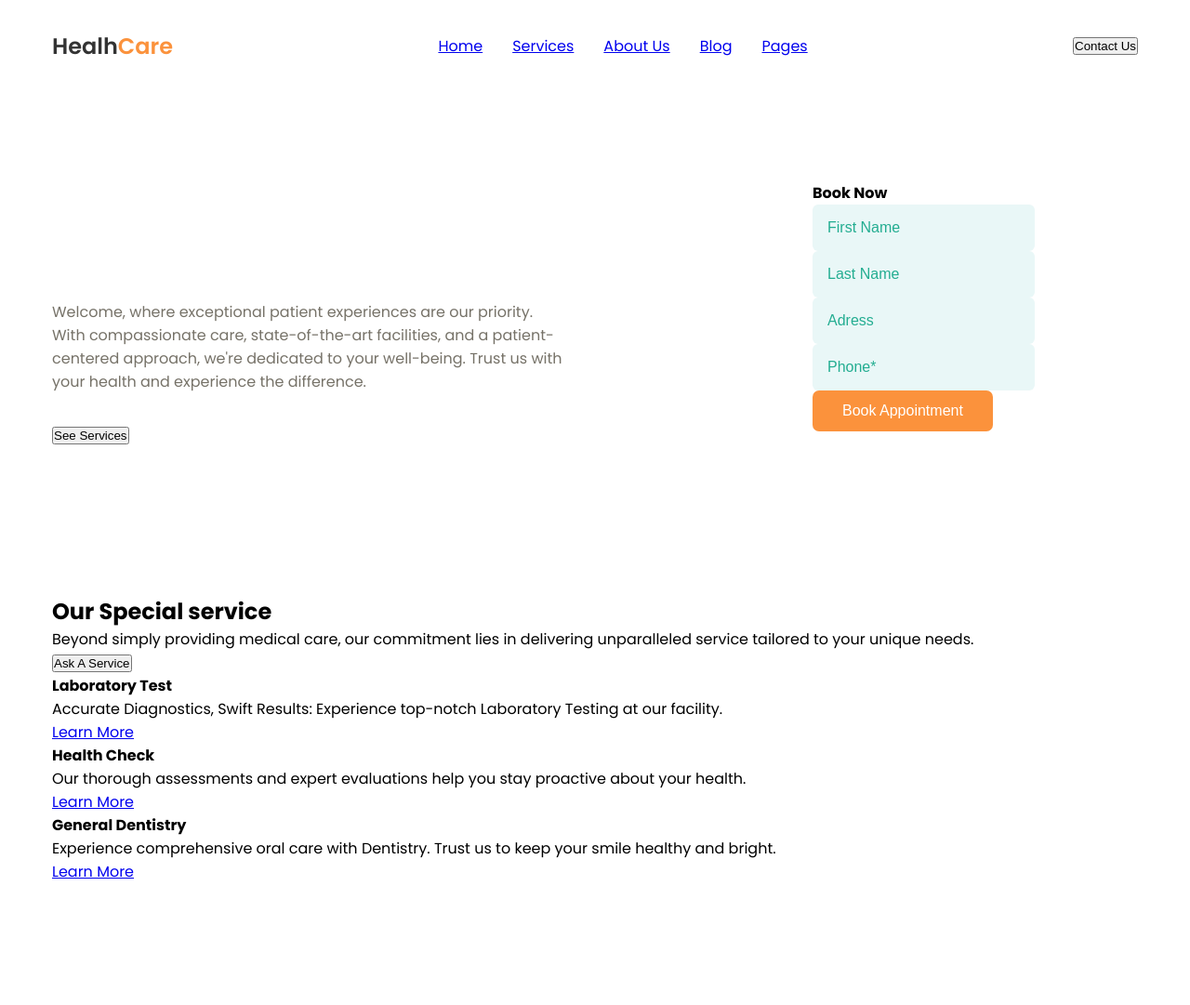
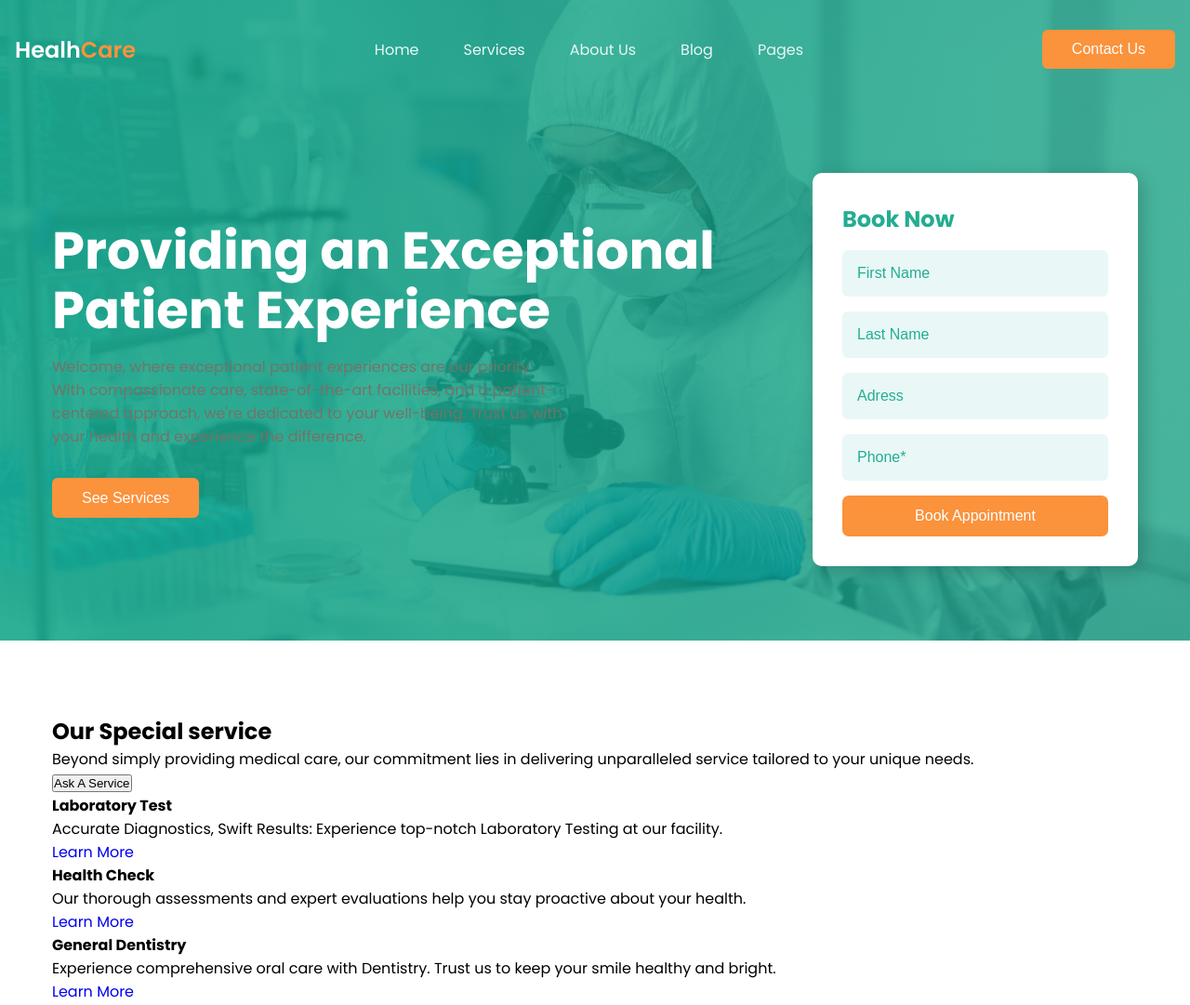
Before and after one commit to Nando-droid/landing, a plain HTML site: page index.html in a window 1280 px wide. Shown: the top 1081 px of the page at 93% size. Drawn offline with Linux system fonts and the light colour scheme.

Commit message:
adelanto2maquetado

```diff
--- a/style.css
+++ b/style.css
@@ -15,19 +15,13 @@ box-sizing: border-box;
 --color-blanco:#ffffff;
 --ancho-maximo:1200px;
 }
-.contenedor-1{
-max-width: var(--ancho-maximo);
-margin: auto;
-padding: 5rem 1rem;
+img{
+width: 100%;
+display: flex;
+/*hh*/
+}
 
-}
-.contenedor-nvg{
-padding: 2rem 1rem;
-display: flex;
-align-items: center;
-justify-content: space-between;
-
-}
+/*fhgghgb*/
 html{
 scroll-behavior: none;
 }
@@ -35,10 +29,31 @@ body{
 scroll-behavior: none;
 font-family:"Poppins", sans-serif ;
 }
+header{
+background-image: linear-gradient(to right,rgba(23, 168, 139, 0.9),
+rgba(1, 152, 122, 0.7)),url("imagenes/header.jpg");
+background-position: center center;
+background-size: cover;
+background-repeat: no-repeat;
+}
+
+
+
+
+.contenedor-s{
+max-width: var(--ancho-maximo);
+margin: auto;
+padding: 5rem 1rem;
+}
+.contenedor-nvg{
+padding: 2rem 1rem;
+display: flex;
+align-items: center;
+justify-content: space-between;}
 .logo-nvg{
 font-size: 1.5rem;
 font-weight: 600;
-color: var(--texto-negro);
+color: var(--color-blanco);
 }
 .logo-nvg-span{
 color: var(--color_secundario);
@@ -50,18 +65,76 @@ align-items: center;
 justify-content: center;
 gap: 2rem;
 }
-.link a{
+a{text-decoration: none;}
+
+.link{
 padding: 0.5rem;
-color: var(--color);
+color: var(--color-primario-claro);
 }
-.link a:hover{
-color: var(--texto-negro);
+.link :hover{
+color: var(--color-blanco);
 }
-.contenedor-s{
-max-width: var(--ancho-maximo);
-margin: auto;
-padding: 5rem 1rem;
+.btn{
+padding: 0.76rem 2rem;
+outline: none;
+font-size: 1rem;
+border: none;
+white-space: nowrap;
+color: var(--color-blanco);
+border-radius: 6px;
+background-color: var(--color_secundario);
+cursor: pointer;
 }
+.contenedor-1{
+display: flex;
+gap: 5rem;
+align-items: center;
+}
+/*h*/
+.contenido-A{
+margin-bottom: 1rem;
+font-size: 3.5rem;
+max-width: 800px;
+line-height: 4rem;
+color: var(--color-blanco);
+}
+.subcontenido-A{
+max-width: 600px;
+color: var(--color-blanco);
+margin-bottom: 2rem;
+}
+.btn-formulario-btn{
+background-color: var(--color-primario);
+transition: 0.32s;
+}
+.btn-formulario-btn :hover{
+    background-color: var(--color-primario-oscuro);
+}
+.formulario-1{
+width: 100%;
+max-width: 350px;
+}
+.formulario-h1{
+padding: 2rem;
+gap: 1rem;
+display: grid;
+background-color: var(--color-blanco);
+box-shadow: 5px 5px 19px rgba(0,0,0,0.2);
+border-radius: 10px;
+}
+.formulario-h-h4{
+font-size: 1.5rem;
+color: var(--color-primario);
+font-weight: 700;
+}
+
+
+
+
+
+
+
+
 .contenedor-h{
 display: flex;
 align-items: center;
@@ -79,10 +152,7 @@ margin-bottom: 2rem;
 max-width: 550px;
 color: var(--texto-gris);
 }
-.formulario-1{
-width: 100%;
-max-width: 350px;
-}
+
 .formulario-1 input{
 padding: 1rem;
 outline: none;
```
Also changed, not shown: imagenes/header.jpg (added).
